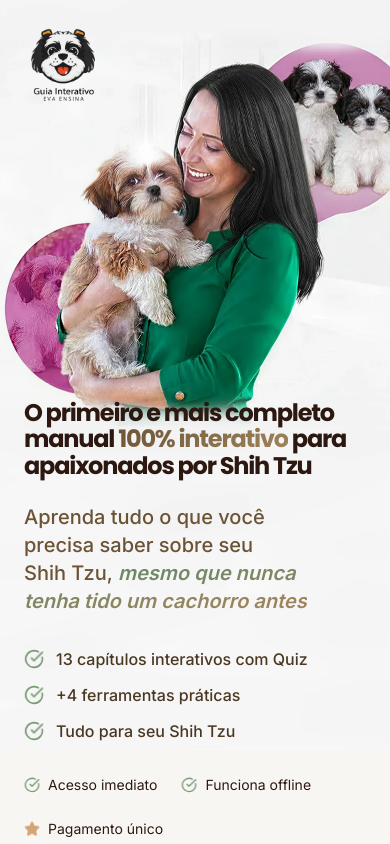
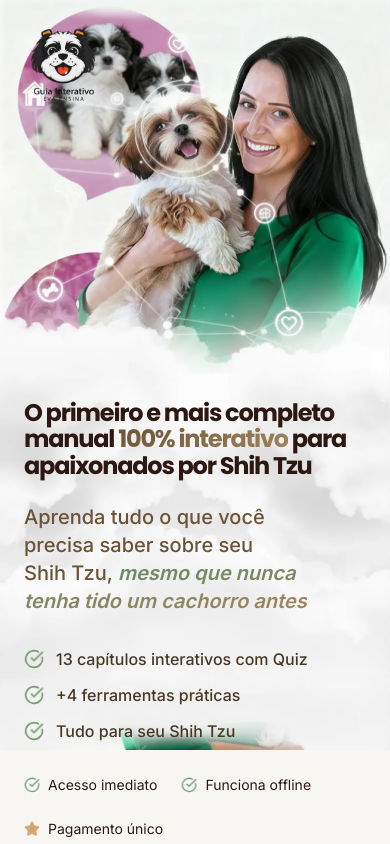
Before and after one commit to ALANVITORIO/shizulanding, a Next.js app: page / in a window 390 px wide. Shown: the top 844 px of the page. Built offline with nearby package versions, Linux system fonts and the light colour scheme.

Commit message:
teste mobile

```diff
--- a/src/components/Hero.js
+++ b/src/components/Hero.js
@@ -9,7 +9,7 @@ export default function Hero() {
       <div className="absolute inset-0 -z-10">
         {/* Mobile background */}
         <img
-          src="/hero-mobile.webp"
+          src="/hero-mobile2.webp"
           alt=""
           fetchPriority="high"
           loading="eager"
```
Also changed, not shown: public/hero-mobile2.webp (added).
